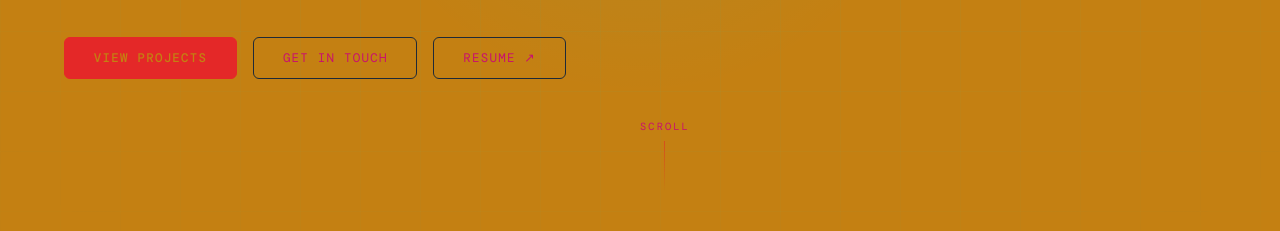
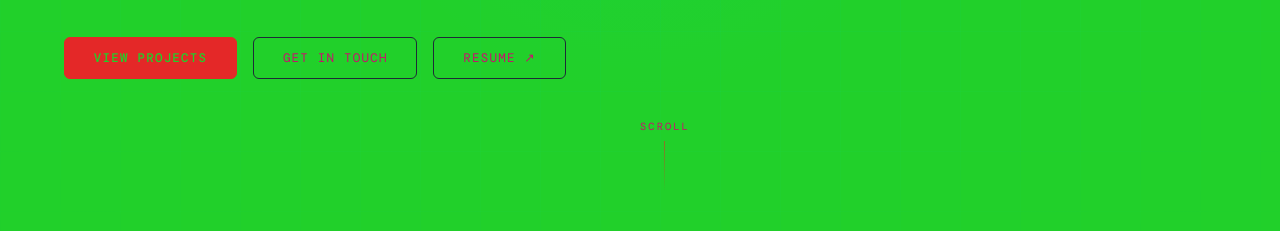
Before and after one commit to MELVINJOSHUA-tech/portfolio, a plain HTML site: page index.html in a window 1280 px wide. Shown: the part 569-800 px from the top of the page. Drawn offline with nearby package versions, Linux system fonts and the light colour scheme; a web font is replaced by a local one.

Commit message:
changed background color

```diff
--- a/style.css
+++ b/style.css
@@ -2,7 +2,7 @@
 *, *::before, *::after { margin: 0; padding: 0; box-sizing: border-box; }
 
 :root {
-  --bg: #c48012;
+  --bg: #21d02a;
   --surface: #931ac3;
   --surface2: #ce11a5;
   --border: #1e2a38;
```
